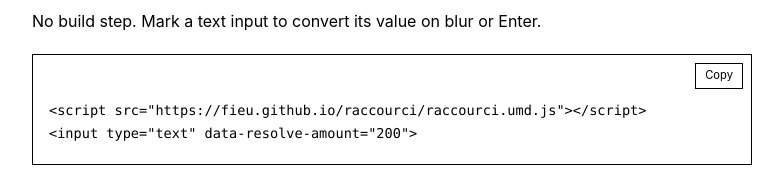
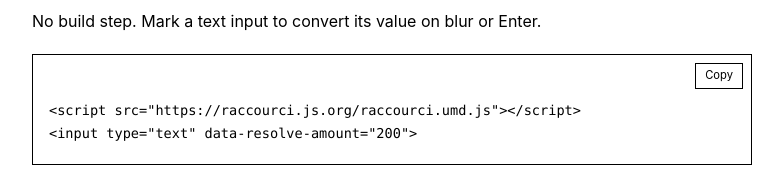
Before and after one commit to fieu/raccourci, a plain HTML site: page index.html in a window 1280 px wide. Shown: the part 1498-1682 px from the top of the page, without its empty margins (248-1031 px from the left). Drawn offline with Linux system fonts and the light colour scheme.

Commit message:
Set raccourci.js.org as the GitHub Pages custom domain

```diff
--- a/index.html
+++ b/index.html
@@ -73,7 +73,7 @@ resolveAmount('100 - (5*3)');    // 85</code></pre><button type="button" data-co
 
         <h3>Or use a script tag</h3>
         <p>No build step. Mark a text input to convert its value on blur or Enter.</p>
-        <div class="code-block"><pre><code id="browser-example">&lt;script src="https://fieu.github.io/raccourci/raccourci.umd.js"&gt;&lt;/script&gt;
+        <div class="code-block"><pre><code id="browser-example">&lt;script src="https://raccourci.js.org/raccourci.umd.js"&gt;&lt;/script&gt;
 &lt;input type="text" data-resolve-amount="200"&gt;</code></pre><button type="button" data-copy="browser-example" aria-label="Copy script-tag example">Copy</button></div>
         <p class="small">Typing <code>2/3</code> becomes <code>133.3333</code>. Optional attributes: <code>data-resolve-locale</code>, <code>data-resolve-precision</code>, and <code>data-resolve-rounding</code>.</p>
         <p class="copy-status" id="copy-status" role="status" aria-live="polite"></p>
```
Also changed, not shown: 2 other files.
